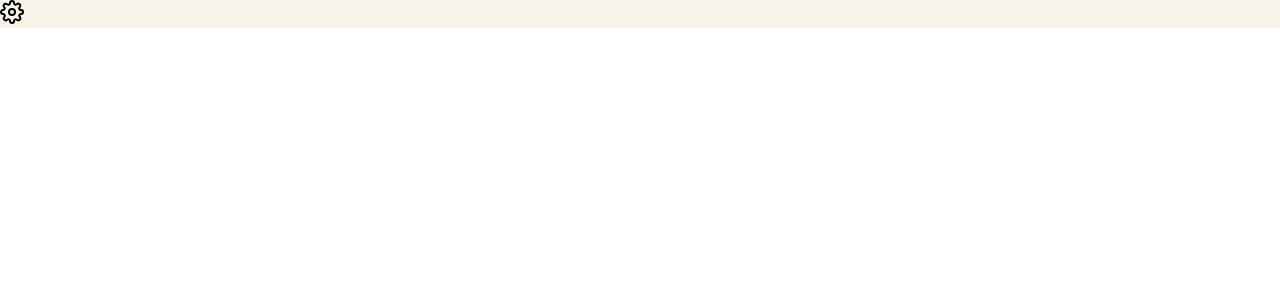
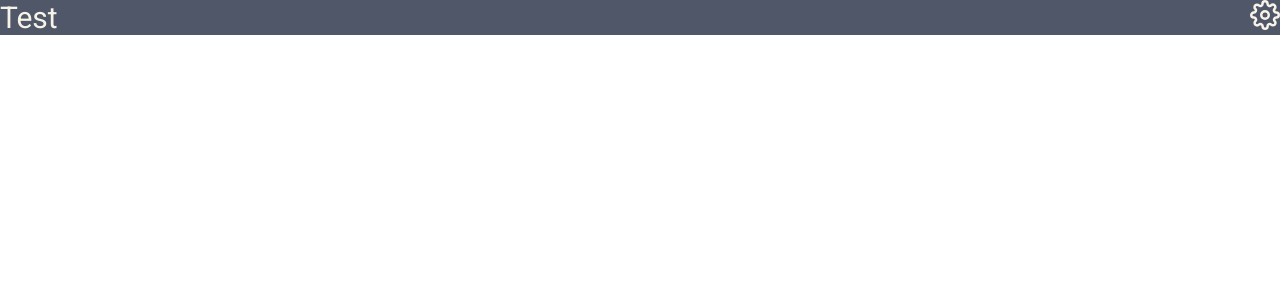
Before and after one commit to Pockament/Pockament-Client, a React (Create React App) app: page / in a window 1280 px wide. Shown: the top 300 px of the page. Built offline with nearby package versions, Linux system fonts and the light colour scheme.

Commit message:
headerへCSSの適用

```diff
--- a/src/App.tsx
+++ b/src/App.tsx
@@ -1,7 +1,6 @@
 import { FC } from "react";
 import Footer from "./components/footer";
 import Header from "./components/header";
-import "./index.scss";
 
 const App: FC = () => (
   <div>
--- a/src/components/header.tsx
+++ b/src/components/header.tsx
@@ -5,14 +5,13 @@ import SetButton from "./setbutton";
 import style from "../style/components/header.module.scss";
 
 const Header: FC = () => {
-  const OpenSettings = (): void => {
-    return;
+  const openSetting = (): void => {
+    console.log("open setting");
   };
-
   return (
     <div className={style.header}>
-      <Title />
-      <SetButton onClick={OpenSettings} />
+      <Title className={style.title} title={"Test"} />
+      <SetButton className={style.setbutton} onClick={openSetting} />
     </div>
   );
 };
--- a/src/components/setbutton.tsx
+++ b/src/components/setbutton.tsx
@@ -2,9 +2,14 @@ import { FC } from "react";
 import { Settings } from "react-feather";
 type Props = {
   onClick: () => void;
+  className: string;
 };
-const SetButton: FC<Props> = (props) => {
-  return <Settings onClick={props.onClick} />;
+const SetButton: FC<Props> = ({ onClick, className }) => {
+  return (
+    <div onClick={onClick}>
+      <Settings size={30}  className={className} />
+    </div>
+  );
 };
 
 export default SetButton;
--- a/src/components/title.tsx
+++ b/src/components/title.tsx
@@ -1,7 +1,10 @@
 import { FC } from "react";
-
-const Title: FC = () => {
-  return <div></div>;
+type Props = {
+  title: string;
+  className: string;
+};
+const Title: FC<Props> = ({ title, className }) => {
+  return <p className={className}>{title}</p>;
 };
 
 export default Title;
--- a/src/style/components/header.module.scss
+++ b/src/style/components/header.module.scss
@@ -1,5 +1,17 @@
 .header {
-  background-color: #f8f3e9;
+  background-color: #4f5769;
+  display: flex;
+  justify-content: space-between;
 
+  .title {
+    font-size: 30px;
+    color: #f8f3e9;
+  }
 
+  .setbutton {
+    color: #f8f3e9;
+    &:hover {
+      color: #e8e3d9;
+    }
+  }
 }
```
Also changed, not shown: src/components/button.tsx (+3 -7 lines).
